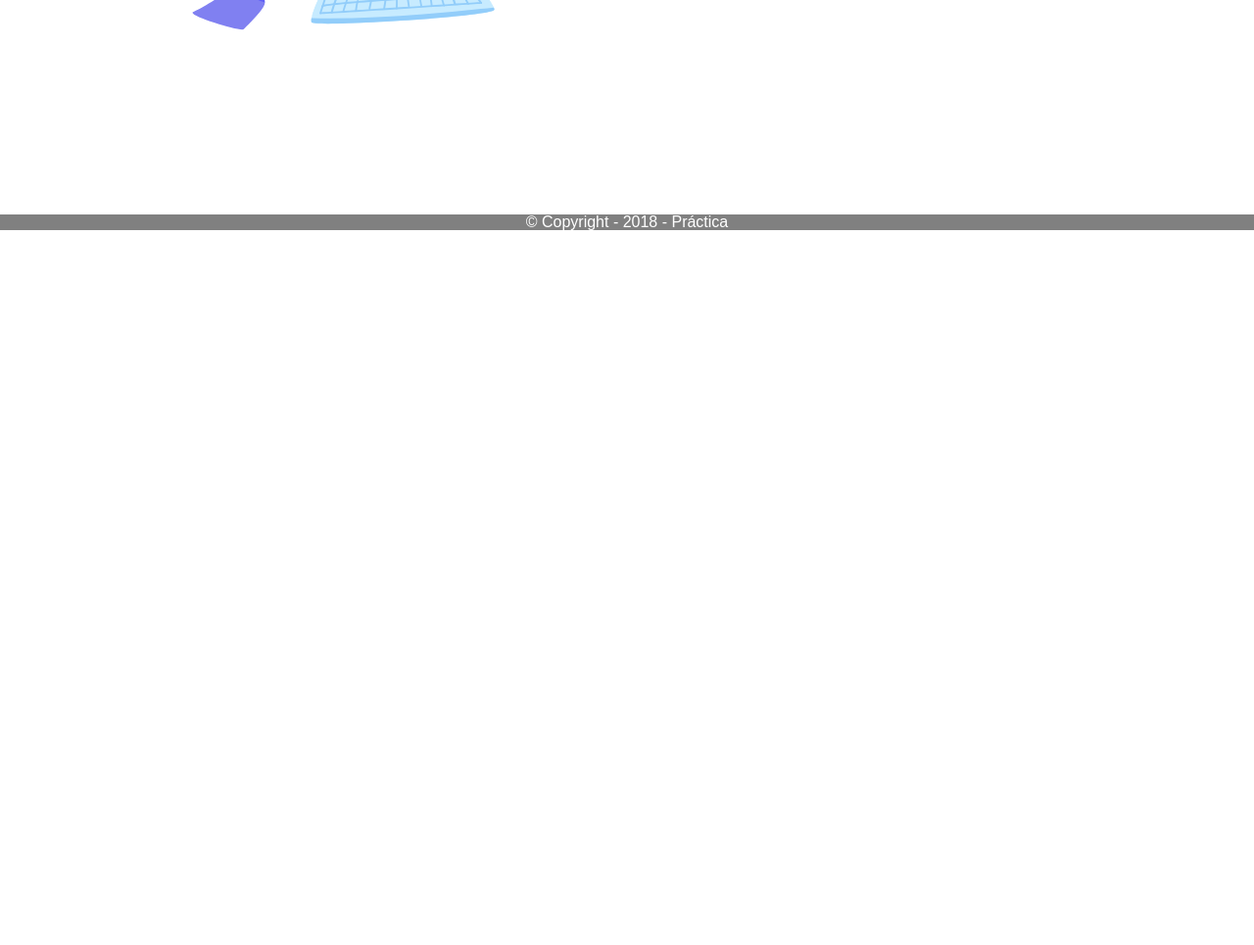
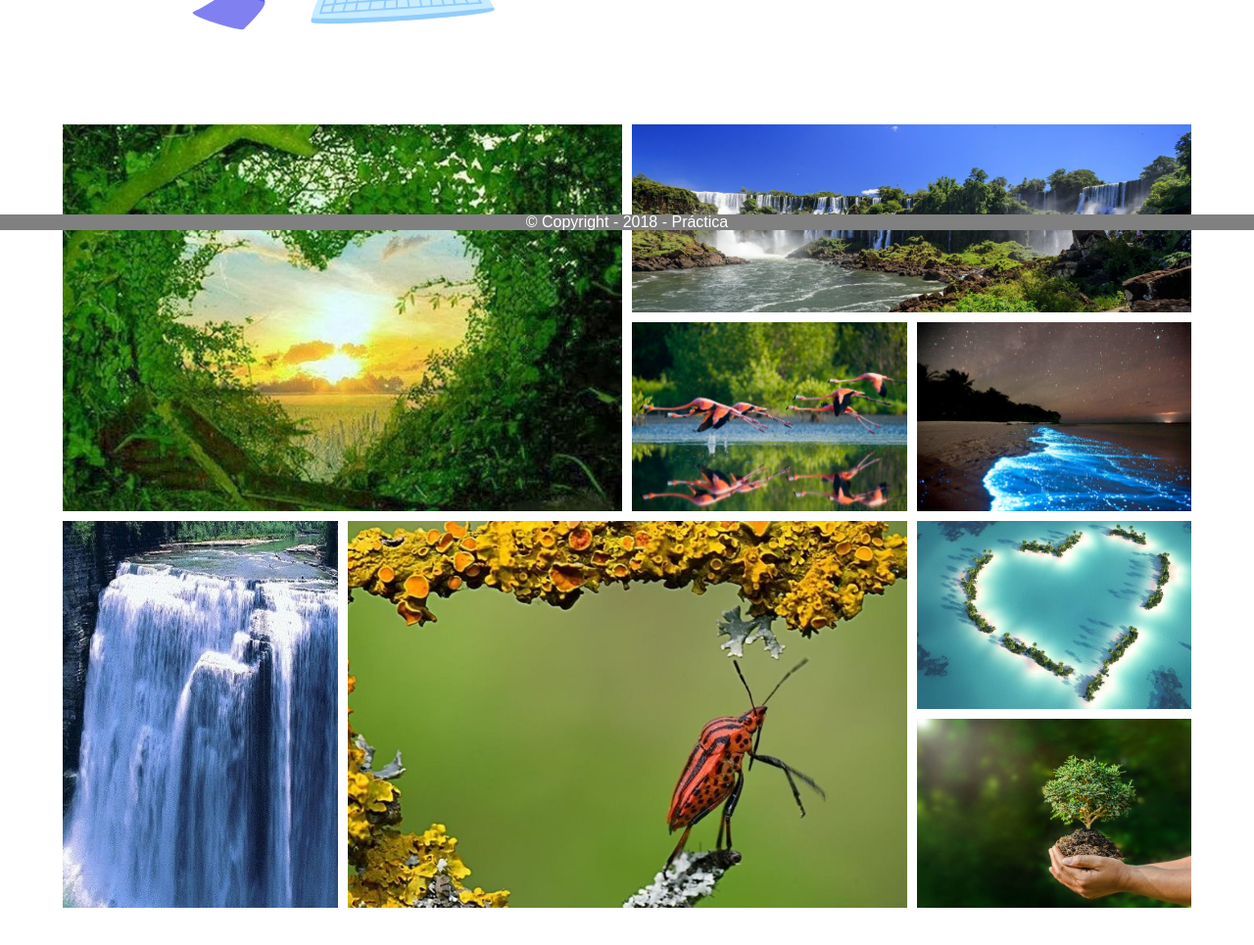
Before and after one commit to AdaiRuiz/Practicas, a plain HTML site: page Plantilla-01/index.html in a window 1280 px wide. Shown: the part 565-1530 px from the top of the page at 98% size. Before the commit the page ends 800 px from the top, so only its background shows below. Drawn offline with Linux system fonts and the light colour scheme.

Commit message:
Práctica 01 - Modulo 2 terminado

```diff
--- a/Plantilla-01/index.html
+++ b/Plantilla-01/index.html
@@ -1279,7 +1279,48 @@
             </div>
         </div>
 
+        <!-- Mod 02 - Galery -->
+        <div class="mod02">
+            <!-- First Image -->
+            <div class="natur1">
+                <picture class="natur1__pic"><img src="../Plantilla-01/img/Natur01.jpg" alt="" class="natur1__pic__image1"></picture>
+            </div>
 
+            <!-- Second Image -->
+            <div class="natur2">
+                <picture class="natur2__pic"><img src="../Plantilla-01/img/Natur05.jpg" alt="" class="natur2__pic__image2"></picture>
+            </div>
+
+            <!-- Third Image -->
+            <div class="natur3">
+                <picture class="natur3__pic"><img src="../Plantilla-01/img/Natur04.jpg" alt="" class="natur3__pic__image3"></picture>
+            </div>
+
+            <!-- Fourth Image -->
+            <div class="natur4">
+                <picture class="natur4__pic"><img src="../Plantilla-01/img/Natur07.jpg" alt="" class="natur4__pic__image4"></picture>
+            </div>
+
+            <!-- Fifth Image -->
+            <div class="natur5">
+                <picture class="natur5__pic"><img src="../Plantilla-01/img/Natur09.jpg" alt="" class="natur5__pic__image5"></picture>
+            </div>
+
+            <!-- Sixth Image -->
+            <div class="natur6">
+                <picture class="natur6__pic"><img src="../Plantilla-01/img/Natur08.jpg" alt="" class="natur6__pic__image6"></picture>
+            </div>
+
+            <!-- Seventh Image -->
+            <div class="natur7">
+                <picture class="natur7__pic"><img src="../Plantilla-01/img/Natur06.jpg" alt="" class="natur7__pic__image7"></picture>
+            </div>
+
+            <!-- Eighth Image -->
+            <div class="natur8">
+                <picture class="natur8__pic"><img src="../Plantilla-01/img/Nartur03.jpg" alt="" class="natur8__pic__image8"></picture>
+            </div>
+        </div>
     </section>
 
     <!-- _+*+_+*+_+*+_+*+_+*+_+*+_+*+_+*+_+*+_+*+_+*+_+*+_+*+_+*+_+*+_+*+_+*+_+*+_ -->
```
